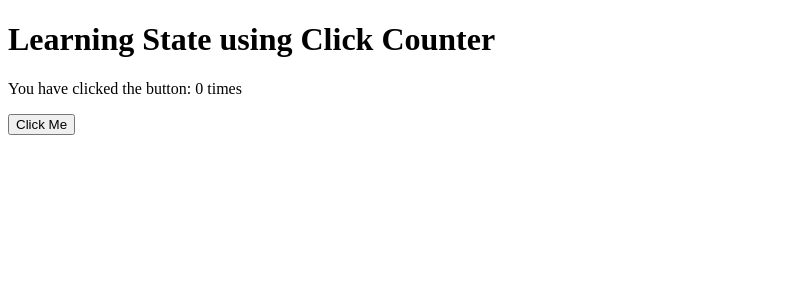
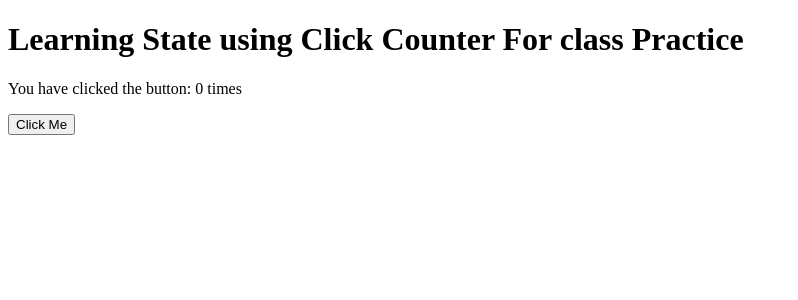
Before and after one commit to kahenya-anita/React101, a React (Vite) app: page /counter in a window 1280 px wide. Shown: the top 300 px of the page, without its empty margins (0-798 px from the left). Built offline with nearby package versions, Linux system fonts and the light colour scheme.

Commit message:
Commiting single files

```diff
--- a/src/Components/Counter.jsx
+++ b/src/Components/Counter.jsx
@@ -10,7 +10,7 @@ function Counter() {
 
   return (
     <div>
-        <h1>Learning State using Click Counter</h1>
+        <h1>Learning State using Click Counter For class Practice</h1>
         <p>You have clicked the button: {count} times</p>
         <button onClick={handleClick}>Click Me</button>
     </div>
```
